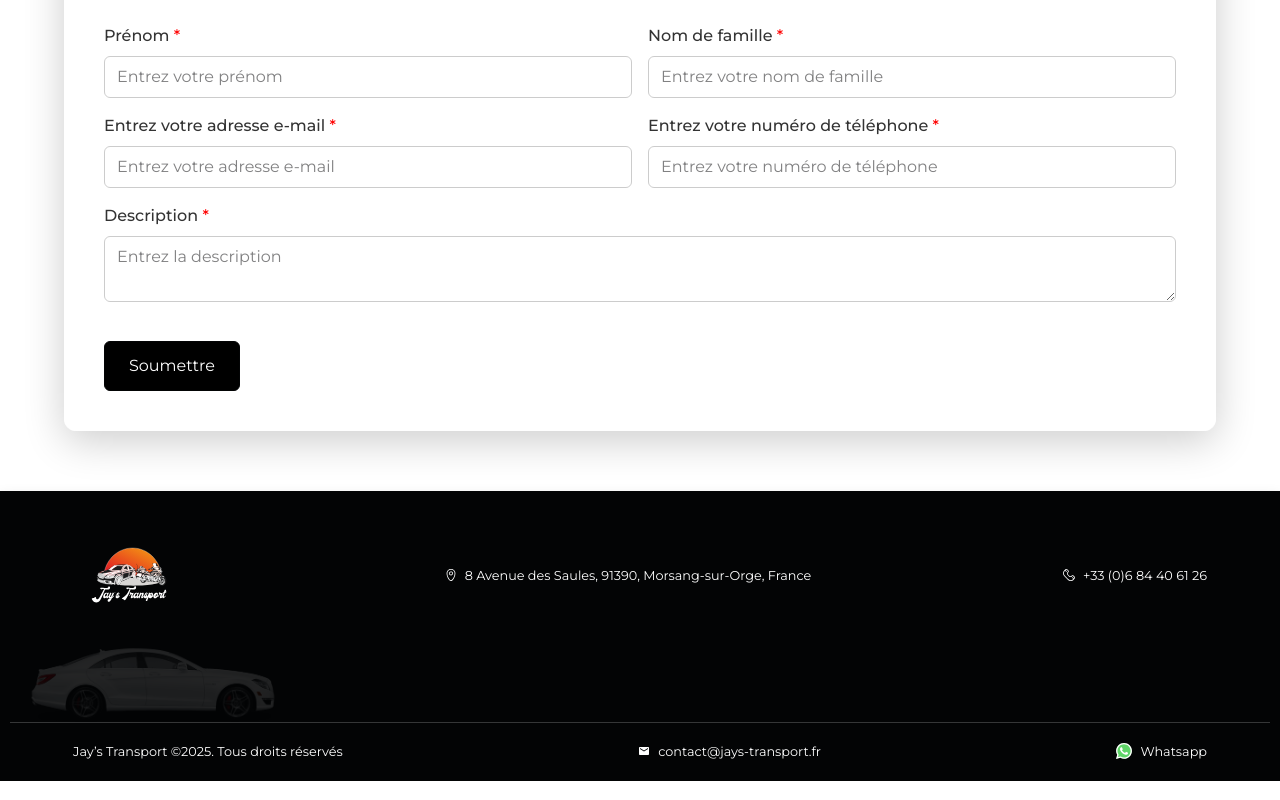
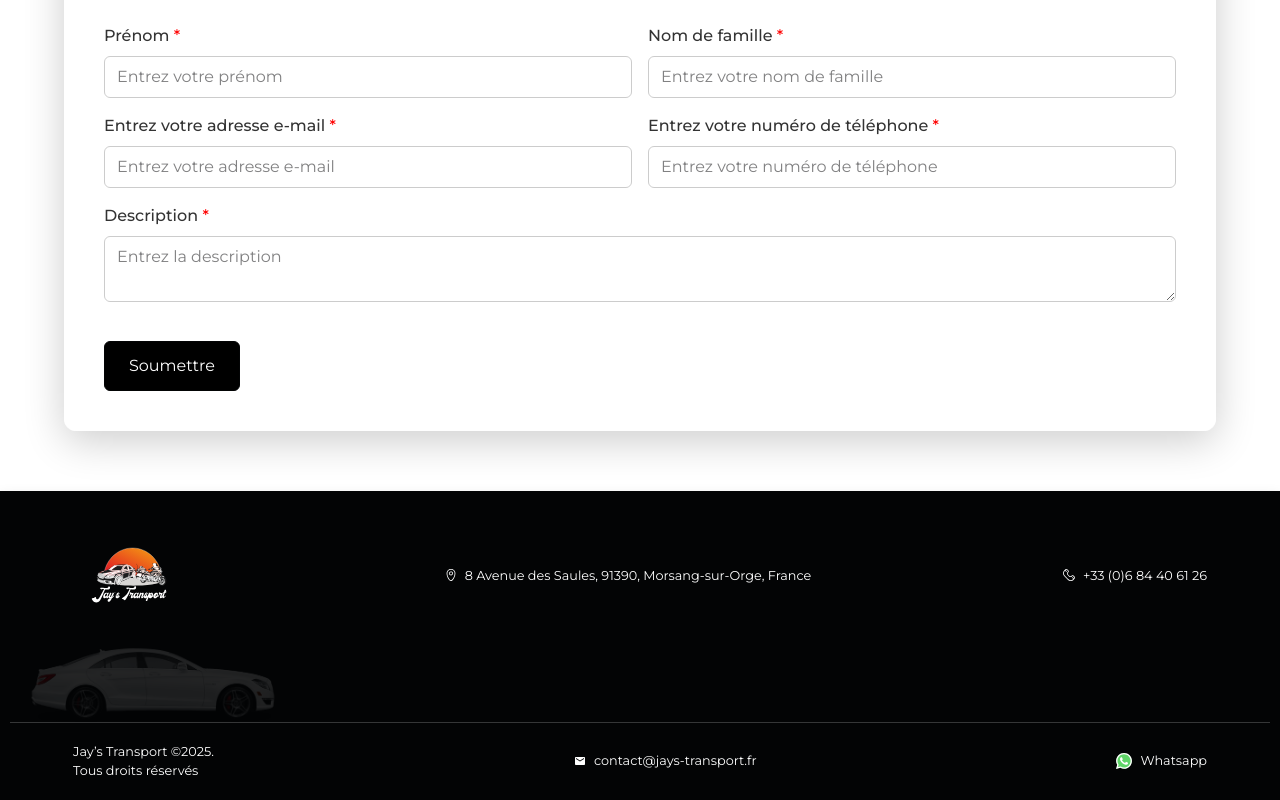
Before and after one commit to jana-94/jays-transport, a Next.js app: page / in a window 1280 px wide. Shown: the part 2526-3326 px from the top of the page. Built offline with nearby package versions, Linux system fonts and the light colour scheme.

Commit message:
image color fix

```diff
--- a/src/app/components/Footer/Footer.jsx
+++ b/src/app/components/Footer/Footer.jsx
@@ -53,7 +53,10 @@ const Footer = () => {
       <div className='footer-bottom'>
         <div className="address-content">
           <p className="address flex">
-            {t('title')} &copy;{new Date().getFullYear()}. {t('rightsreserved')}
+            {t('title')} &copy;{new Date().getFullYear()}.
+          </p>
+          <p className="address flex">
+          {t('rightsreserved')}
           </p>
         </div>
         <Link href="mailto:contact@jays-transport.fr" className="address-content">
```
Also changed, not shown: public/img/car_new.png.
